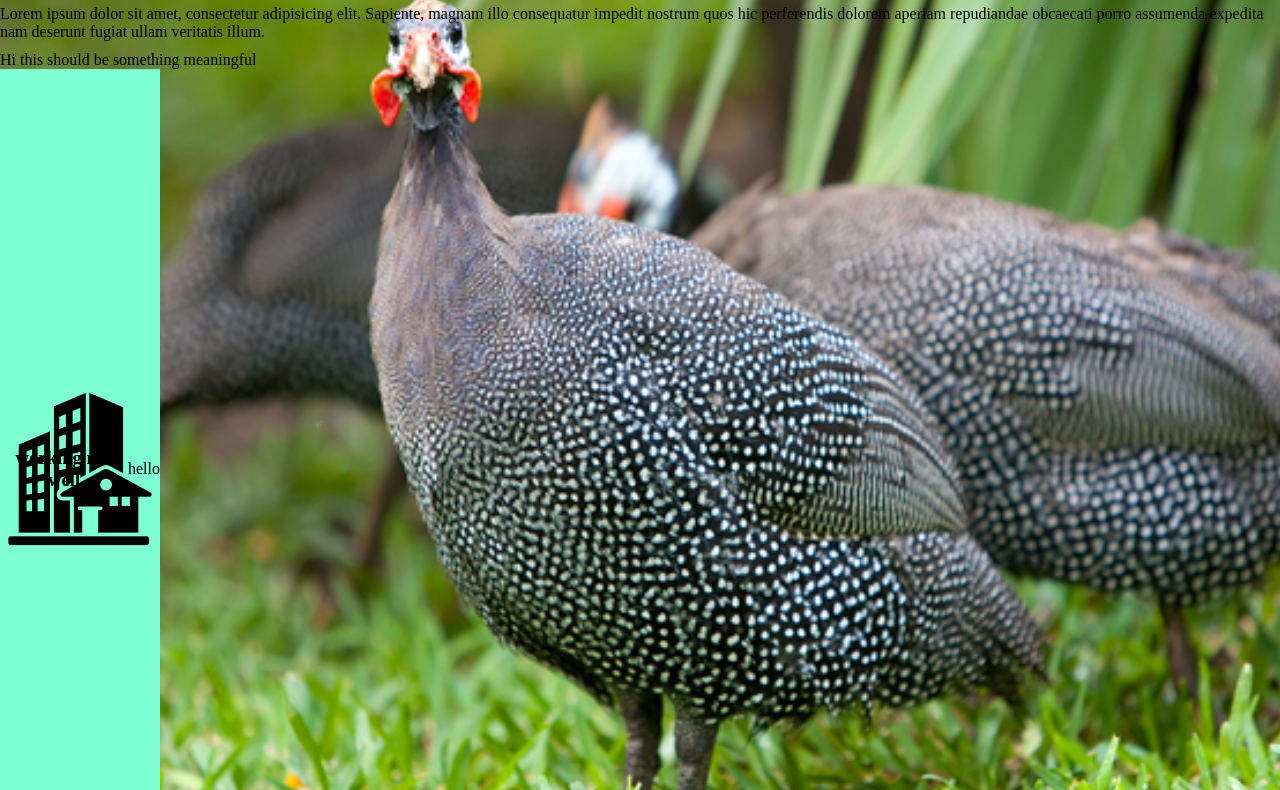
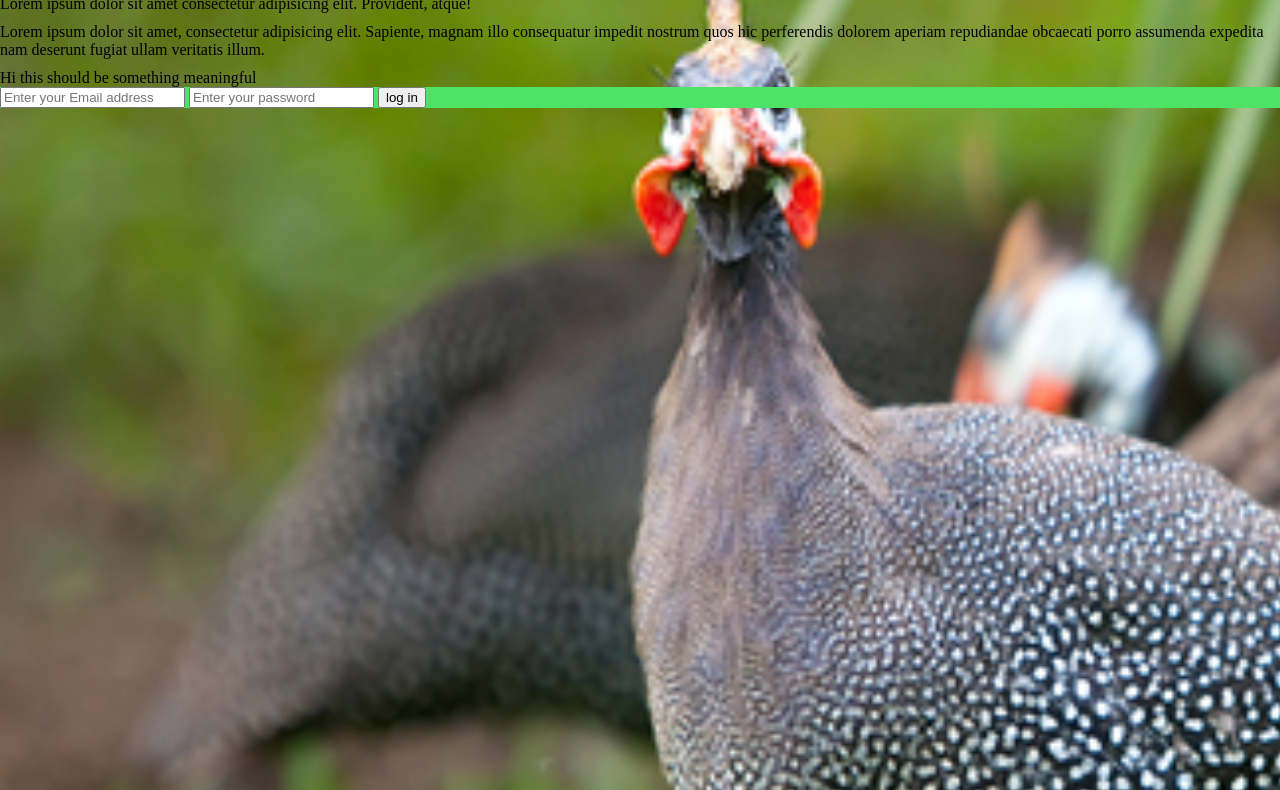
Before and after one commit to codevbase/simple-demo-website, a plain HTML site: page index.html in a window 1280 px wide. Shown: the part 55-845 px from the top of the page. Drawn offline with Linux system fonts and the light colour scheme.

Commit message:
js file added

```diff
--- a/index.html
+++ b/index.html
@@ -6,6 +6,7 @@
     <title>simple demo website</title>
     <link rel="shortcut icon" href="./images/property.png" type="image/x-icon">
     <link rel="stylesheet" href="./styles/index.css">
+    lin
 </head>
 <body>
     <div>
@@ -21,14 +22,32 @@
              veritatis illum.</p>
 
         <p>Hi this should be something meaningful</p>
+        <div class="info">
+            <form action="">
+                <input
+                type="email"
+                placeholder="Enter your Email address"
+                id="">
+
+                <input
+                type="password"
+                placeholder="Enter your password"
+                id="">
+                <button id="loginBUtton">log in</button>
+                <div id="output"></div>
+            </form>
+        </div>
         <div class="box">
             <h3>working not well</h3>
 
         <!-- <img src="./images/property.png" alt=""> -->
         hello
+        </div>
 
-        </div>
+
     </div>
+
+    <script src="script.js"></script>
 
 </body>
 </html>
--- /dev/null
+++ b/script.js
@@ -0,0 +1,7 @@
+const logButton = document.getElementById("loginButton");
+const oput = document.getElementById("output");
+
+
+logButton.addEventListener('click',()=>{
+    oput.textContent = "You Have successfully Logged in!"
+});
--- a/styles/index.css
+++ b/styles/index.css
@@ -1,5 +1,6 @@
 *{
     margin: 0;
+
 }
 
 p{
@@ -19,21 +20,31 @@ body{
     background-color: aquamarine;
     /* height: 10rem; */
     width: 10rem;
-    text-align: center;
-    background-image: url("../images/property.png");
+    text-align:left;
+    /* background-image: url("../images/property.png"); */
     background-size: 10rem ;
-    background-position: center;
+    /* background-position: center; */
     background-repeat: no-repeat;
     display: flex;
     justify-content: center;
     align-items: center;
-    height: 100vh;
+    height: 25vh;
+    margin: 95% 95% 0% 0%;
 
 
 }
 
+.info{
+    background-color: rgb(76, 227, 103);
+    /* display: block;
+    /* margin: 95% 95% 0% 0%;  */
+    /* width: fit-content; */
+}
+
+
 img{
-    height: 200px;
-    width: 200px;
+    height: 50px;
+    width: 50px;
+
 
 }
```
